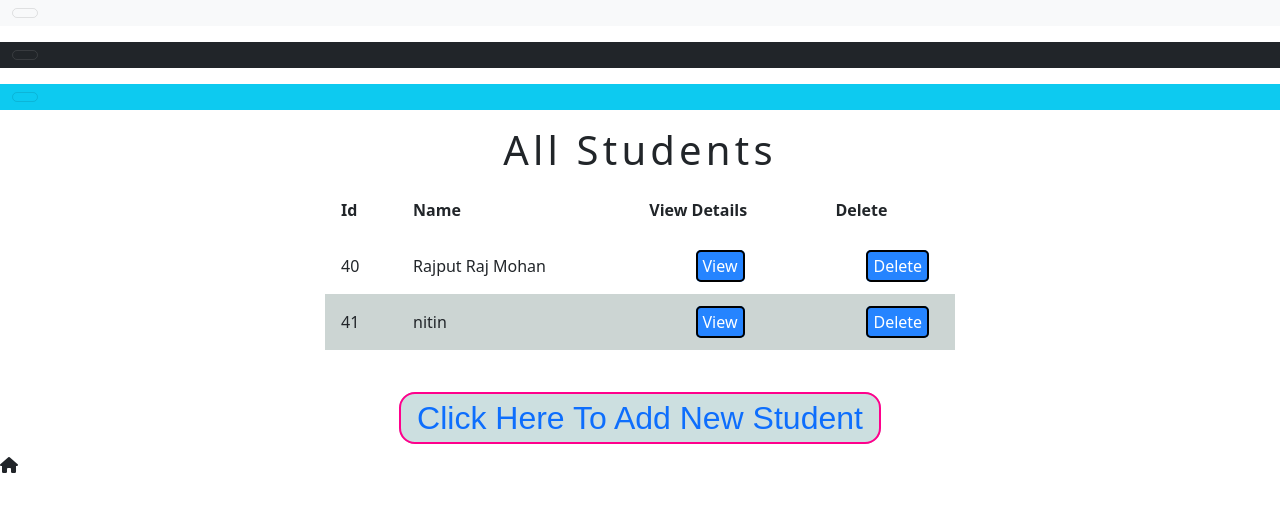
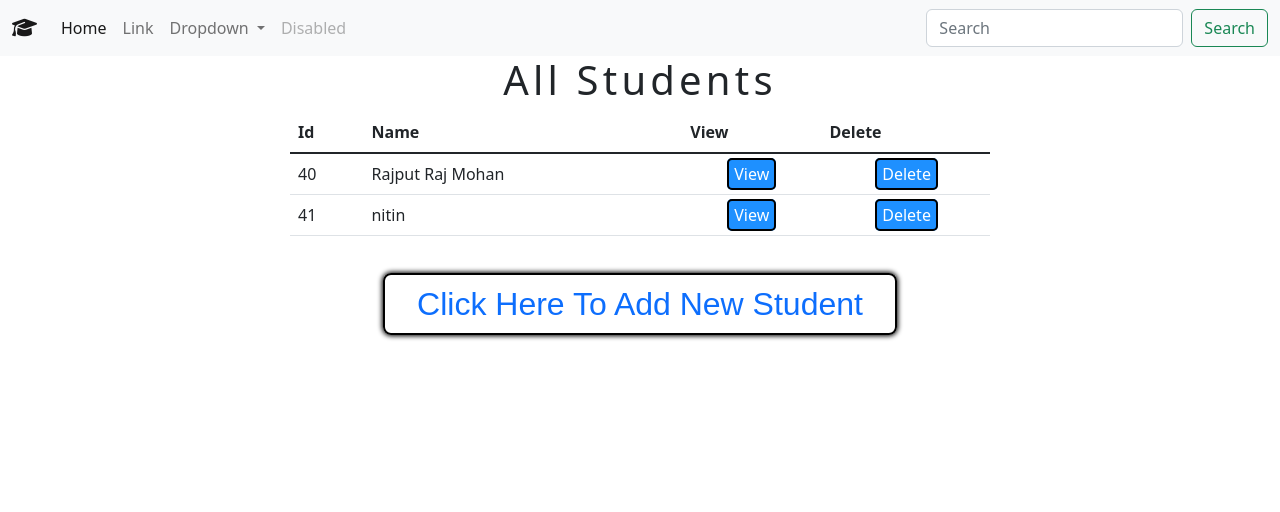
Before and after one commit to rampravesh22/django-practice, a Django app: page / in a window 1280 px wide. Shown: the top 512 px of the page. Run offline with Django 4.2, Linux system fonts and the light colour scheme; data comes from the database, SQL or seed files in the repository; both versions use the stored data as it was after the commit; some libraries are stand-ins or nearby versions.

Commit message:
just commit

```diff
--- a/related_name/core/static/css/core.css
+++ b/related_name/core/static/css/core.css
@@ -1,16 +1,3 @@
-:root {
-    --color-primary: #2584ff;
-    --color-secondary: rgb(69, 255, 140);
-}
-
-
-
-input[type=submit] {
-    background-color: var(--color-primary);
-}
-
-
-
 h1 {
     animation: heading 4s linear infinite alternate;
     font-size: 3rem;
@@ -37,7 +24,7 @@ table a {
     color: rgb(255, 255, 255);
     padding: 3px 5px;
     border-radius: 5px;
-    background-color: var(--color-primary);
+    background-color: dodgerblue;
     position: relative;
     left: 30%;
     transition: all 200ms;
@@ -45,10 +32,6 @@ table a {
 
 }
 
-a:hover {
-    background-color: aliceblue;
-    color: black;
-}
 
 table {
     border-collapse: collapse;
@@ -81,24 +64,22 @@ thead {
 
 }
 
-tr:nth-child(even) {
-    background-color: #ccd5d3;
-}
 
 tr {
     transition: all 500ms;
 }
 
 tr:hover {
-    background-color: rgb(121, 121, 233);
+    background-color: rgb(227, 227, 236);
 }
 
 .click-here a {
     text-decoration: none;
-    background-color: rgb(204, 223, 224);
-    border: rgb(255, 0, 140) solid 2px;
-    padding: .4rem 1rem;
-    border-radius: 1rem;
+    /* background-color: rgb(204, 223, 224); */
+    padding: .7rem 2rem;
+    border-radius: .5rem;
+    border: 2px solid black;
+    box-shadow: 0 0 5px 1px black;
     text-transform: capitalize;
     font-family: Arial, Helvetica, sans-serif;
 }
@@ -122,13 +103,7 @@ td {
     font-weight: normal;
 }
 
-.container {
-    padding: 3rem;
-    box-shadow: 0 0 1rem .05rem;
-    border-radius: 1rem;
-    width: clamp(400px, 50%, 500px);
-    margin: 3rem auto;
-}
+
 
 .heading {
     text-align: center;
@@ -154,27 +129,69 @@ input {
     accent-color: rgb(253, 48, 113);
 }
 
-.container input[type=submit] {
+
+.container~a {
+    font-size: 2rem;
+    display: inline-block;
+    text-align: center;
+    padding: .5rem 0;
+    border-radius: 1rem;
+    color: black;
+    text-decoration: none;
     position: relative;
-    margin: 2rem;
-    left: 50%;
-    transform: translate(-60%, 0);
-    padding: .6rem 1rem;
-    border-radius: .4rem;
+    left: 40%;
+    margin-bottom: 3rem;
+    transition: all 200ms ease-out;
+}
+
+.container~a:hover {
+    transform: scale(2);
+    color: rgba(0, 0, 0, 0.761);
+}
+
+.container button {
+    width: 9rem;
+}
+
+button i {
+    float: right;
+    vertical-align: center;
+}
+
+input {
+    border-radius: .5rem;
+    padding: .1rem .5rem .3rem .5rem;
+    font-size: 1rem;
+    margin-top: 1rem;
+    display: block;
     transition: all 300ms;
 }
 
-.container input[type=submit]:hover {
-    color: wheat;
+input[type=text]:focus {
+    box-shadow: 0 0 .3rem .2rem dodgerblue;
 }
 
-.container~a {
-    display: inline-block;
-    text-align: center;
-    padding: .5rem 0;
-    text-decoration: none;
-    border: 2px solid black;
-    position: relative;
-    left: 40%;
-    margin-bottom: 3rem;
+select {
+    width: 4rem;
+    border-radius: .4rem;
 }
+
+select option {
+    width: 1rem !important;
+    border: 2px solid black !important;
+    border-radius: 1rem;
+    margin-top: 1rem;
+}
+
+
+select:focus option {
+    margin-top: 1rem;
+}
+
+.container {
+    padding: 3rem;
+    box-shadow: 0 0 1rem .05rem;
+    border-radius: 1rem;
+    width: clamp(500px, 70%, 600px) !important;
+    margin: 3rem auto;
+}
--- a/related_name/core/templates/core/home.html
+++ b/related_name/core/templates/core/home.html
@@ -5,17 +5,17 @@
     <h1>All Students</h1>
 </center>
 <div class="container-student">
-    <table>
+    <table class="table">
 
         <head>
             <tr>
-                <th>Id</th>
-                <th>Name</th>
-                <th>View Details</th>
-                <th>Delete</th>
+                <th scope="col">Id</th>
+                <th scope="col">Name</th>
+                <th scope="col">View</th>
+                <th scope="col">Delete</th>
             </tr>
         </head>
-        <tbody>
+        <tbody class="table-group-divider">
             {% for student in students %}
             <tr>
                 <td>{{student.id}}</td>
@@ -32,7 +32,6 @@
 
     </a>
 </h2>
-<i class="fa-solid fa-house"></i>
 
 {% if student %}
 <div class="details">
--- a/related_name/core/templates/core/navbar.html
+++ b/related_name/core/templates/core/navbar.html
@@ -1,59 +1,40 @@
-<!--First button-->
-<section class="mb-3">
-    <nav class="navbar navbar-light bg-light">
-        <div class="container-fluid">
-            <button class="navbar-toggler first-button" type="button" data-mdb-toggle="collapse"
-                data-mdb-target="#navbarToggleExternalContent9" aria-controls="navbarToggleExternalContent9"
-                aria-expanded="false" aria-label="Toggle navigation">
-                <div class="animated-icon1"><span></span><span></span><span></span></div>
-            </button>
-        </div>
-    </nav>
-    <div class="collapse" id="navbarToggleExternalContent9">
-        <div class="bg-light shadow-3 p-4">
-            <button class="btn btn-link btn-block border-bottom m-0">Link 1</button>
-            <button class="btn btn-link btn-block border-bottom m-0">Link 2</button>
-            <button class="btn btn-link btn-block m-0">Link 3</button>
+<nav class="navbar navbar-expand-lg bg-light">
+    <div class="container-fluid">
+        <a class="navbar-brand" href="#"><i class="fa-solid fa-graduation-cap"></i></a>
+        <button class="navbar-toggler" type="button" data-bs-toggle="collapse" data-bs-target="#navbarSupportedContent"
+            aria-controls="navbarSupportedContent" aria-expanded="false" aria-label="Toggle navigation">
+            <span class="navbar-toggler-icon"></span>
+        </button>
+        <div class="collapse navbar-collapse" id="navbarSupportedContent">
+            <ul class="navbar-nav me-auto mb-2 mb-lg-0">
+                <li class="nav-item">
+                    <a class="nav-link active" aria-current="page" href="#">Home</a>
+                </li>
+                <li class="nav-item">
+                    <a class="nav-link" href="#">Link</a>
+                </li>
+                <li class="nav-item dropdown">
+                    <a class="nav-link dropdown-toggle" href="#" role="button" data-bs-toggle="dropdown"
+                        aria-expanded="false">
+                        Dropdown
+                    </a>
+                    <ul class="dropdown-menu">
+                        <li><a class="dropdown-item" href="#">Action</a></li>
+                        <li><a class="dropdown-item" href="#">Another action</a></li>
+                        <li>
+                            <hr class="dropdown-divider">
+                        </li>
+                        <li><a class="dropdown-item" href="#">Something else here</a></li>
+                    </ul>
+                </li>
+                <li class="nav-item">
+                    <a class="nav-link disabled">Disabled</a>
+                </li>
+            </ul>
+            <form class="d-flex" role="search">
+                <input class="form-control me-2" type="search" placeholder="Search" aria-label="Search">
+                <button class="btn btn-outline-success" type="submit">Search</button>
+            </form>
         </div>
     </div>
-</section>
-
-<!--Second button-->
-<section class="mb-3">
-    <nav class="navbar navbar-dark bg-dark">
-        <div class="container-fluid">
-            <button class="navbar-toggler second-button" type="button" data-mdb-toggle="collapse"
-                data-mdb-target="#navbarToggleExternalContent10" aria-controls="navbarToggleExternalContent10"
-                aria-expanded="false" aria-label="Toggle navigation">
-                <div class="animated-icon2"><span></span><span></span><span></span><span></span></div>
-            </button>
-        </div>
-    </nav>
-    <div class="collapse" id="navbarToggleExternalContent10">
-        <div class="bg-light shadow-3 p-4">
-            <button class="btn btn-link btn-block border-bottom m-0">Link 1</button>
-            <button class="btn btn-link btn-block border-bottom m-0">Link 2</button>
-            <button class="btn btn-link btn-block m-0">Link 3</button>
-        </div>
-    </div>
-</section>
-
-<!--Third button-->
-<section class="mb-3">
-    <nav class="navbar navbar-info bg-info">
-        <div class="container-fluid">
-            <button class="navbar-toggler third-button" type="button" data-mdb-toggle="collapse"
-                data-mdb-target="#navbarToggleExternalContent11" aria-controls="navbarToggleExternalContent11"
-                aria-expanded="false" aria-label="Toggle navigation">
-                <div class="animated-icon3"><span></span><span></span><span></span></div>
-            </button>
-        </div>
-    </nav>
-    <div class="collapse" id="navbarToggleExternalContent11">
-        <div class="bg-light shadow-3 p-4">
-            <button class="btn btn-link btn-block border-bottom m-0">Link 1</button>
-            <button class="btn btn-link btn-block border-bottom m-0">Link 2</button>
-            <button class="btn btn-link btn-block m-0">Link 3</button>
-        </div>
-    </div>
-</section>
+</nav>
```
Also changed, not shown: related_name/core/templates/core/addstudent.html (+12 -9 lines), related_name/db.sqlite3.
